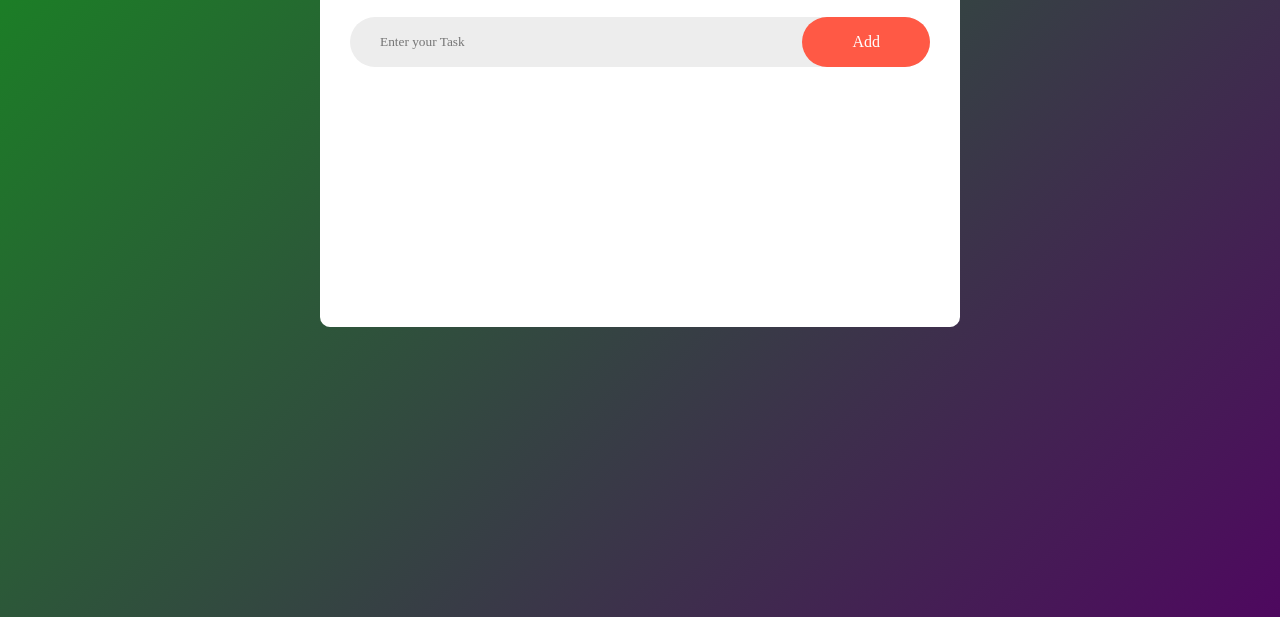
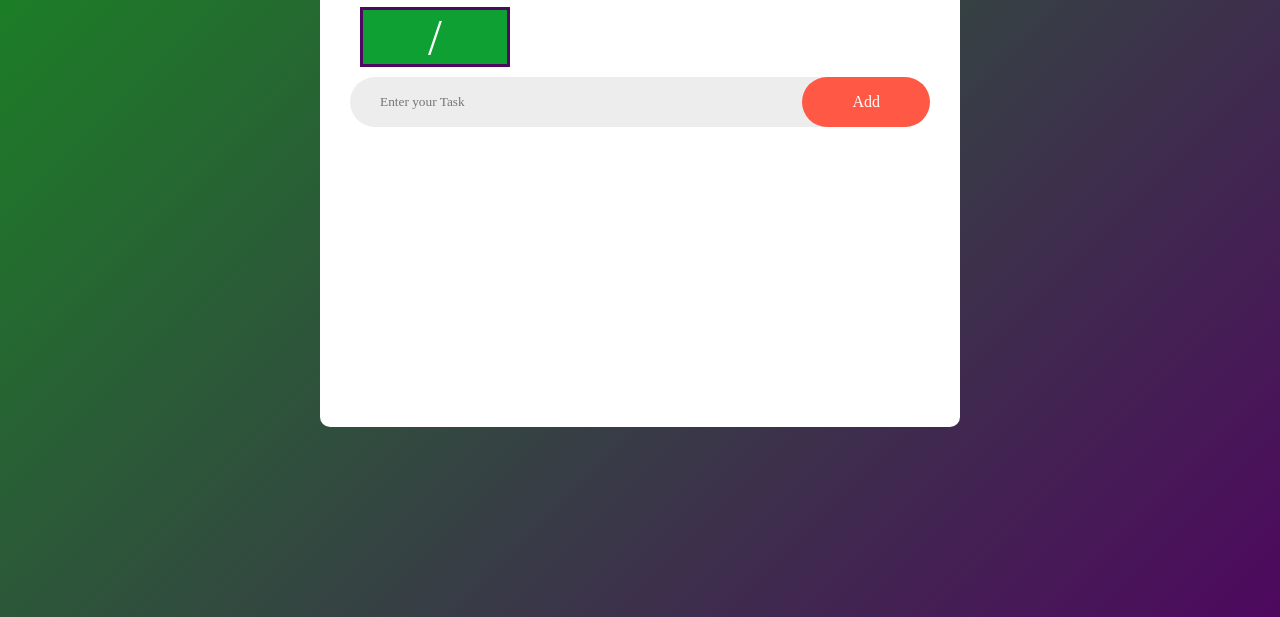
Before and after one commit to Shreeraksha-U/Projects, a plain HTML site: page index.html in a window 1280 px wide. Shown: the part 183-800 px from the top of the page. Drawn offline with Linux system fonts and the light colour scheme.

Commit message:
task completion progress

```diff
--- a/index.html
+++ b/index.html
@@ -10,6 +10,7 @@
     <div class="container">
         <div class="todo-app">
             <h2>TO-DO LIST <img src="images/icon.png"> </h2>
+            <div class="score"></div>
         <div class="row">
             <input type="text" id="input-box" placeholder="Enter your Task">
             <button onclick="addTask()">Add</button>
--- a/style.css
+++ b/style.css
@@ -19,19 +19,35 @@ box-sizing: border-box;
     margin: 100px auto 20px;
     padding: 40px 30px 70px;
     border-radius: 10px;
-    height: 400px;     /* Fixed height and width (is needed to add scroll) that might cause overflow */
+    height: 500px;     /* Fixed height and width (is needed to add scroll) that might cause overflow */
     overflow-y: auto; /* overflow enables to add scroll use webkit scroll*/
 }
 .todo-app h2{
     color: #002765;
-    display: flex;
+    display: inline-flex;
     align-items: center;
-    margin-bottom: 20px ;
+    margin-bottom: 20px;
 
 }
 .todo-app h2 img{
     width: 30px;
     margin-left:10px;
+}
+.score{
+    width: 150px;
+    height: 60px;
+    background-color: #0fa033;
+    border: 3px solid #4e085f;
+    transform: translateX(10px) translateY(-10px); /* Move 10px to the right */
+}
+.score::before {
+    content: '/';
+    font-size: 50px; /* Adjust size as needed */
+    color: white; /* Adjust color as needed */
+    position: absolute;
+    top: 50%;
+    left: 50%;
+    transform: translate(-50%, -50%); /* Center it */
 }
 .row{
     display: flex ;
@@ -42,12 +58,12 @@ box-sizing: border-box;
     padding-left: 20px;
     margin-bottom: 25px;
 }
-.search-box{
+/* .search-box{
     flex-wrap: wrap;
     position: sticky;
     top:630px;
     right: 50px;
-}
+}    */
 
 .search{
     display: flex;
```
